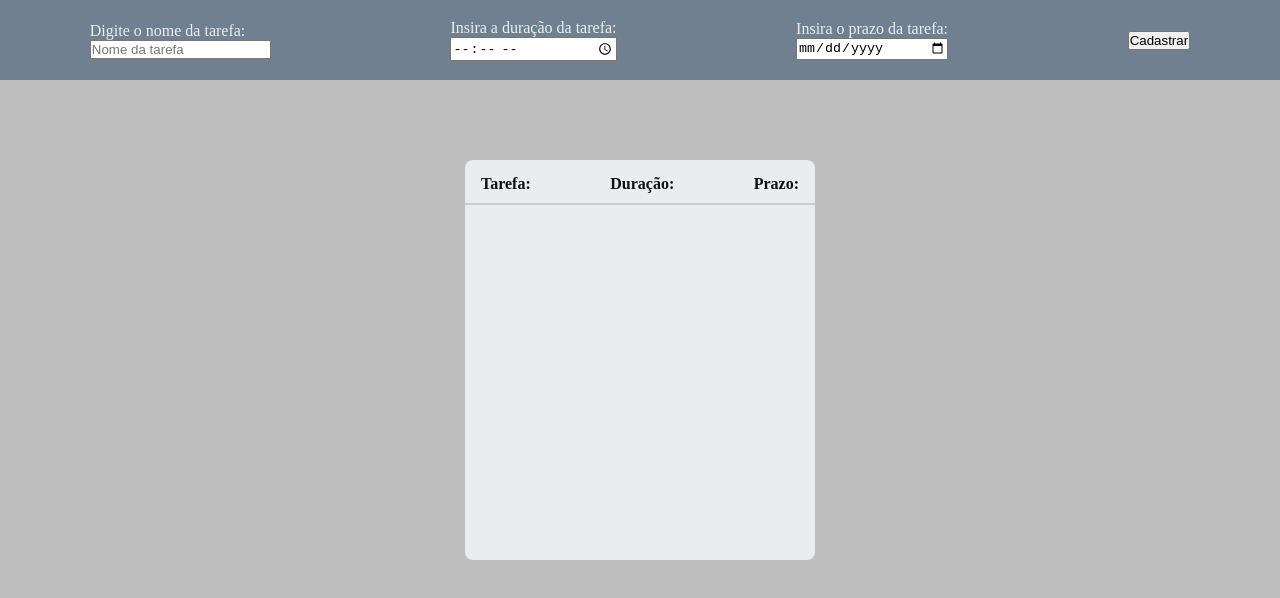
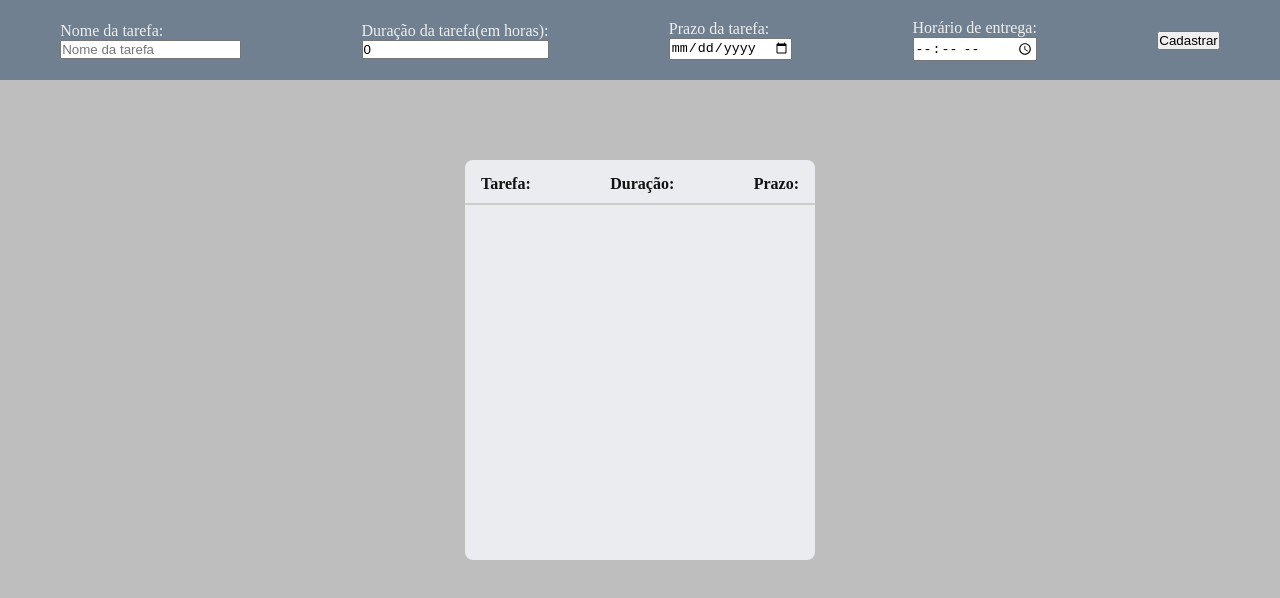
Before and after one commit to projeto-de-algoritmos/AgendaOrganizada, a React (Create React App) app in the folder agendaorganizada/: page / in a window 1280 px wide. Shown: the top 598 px of the page. Built offline with nearby package versions, Linux system fonts and the light colour scheme.

Commit message:
feat: make function to calculate min-lateness

```diff
--- a/agendaorganizada/public/index.html
+++ b/agendaorganizada/public/index.html
@@ -2,19 +2,16 @@
 <html lang="en">
   <head>
     <meta charset="utf-8" />
-    <link rel="icon" href="%PUBLIC_URL%/favicon.ico" />
     <meta name="viewport" content="width=device-width, initial-scale=1" />
     <meta name="theme-color" content="#000000" />
     <meta
       name="description"
       content="Web site created using create-react-app"
     />
-    <link rel="apple-touch-icon" href="%PUBLIC_URL%/logo192.png" />
     <!--
       manifest.json provides metadata used when your web app is installed on a
       user's mobile device or desktop. See https://developers.google.com/web/fundamentals/web-app-manifest/
     -->
-    <link rel="manifest" href="%PUBLIC_URL%/manifest.json" />
     <!--
       Notice the use of %PUBLIC_URL% in the tags above.
       It will be replaced with the URL of the `public` folder during the build.
--- a/agendaorganizada/src/App.tsx
+++ b/agendaorganizada/src/App.tsx
@@ -1,7 +1,8 @@
 import React, { useState } from 'react';
 import ITask from './utils/itask';
+import minimizeLateness from './utils/minimizeLateness';
+import transformDate from './utils/transformDate';
 import './index.css';
-
 
 // Quais são os dados da agenda?
 // Tarefa: Nome, Duração, Prazo máximo (campo date)
@@ -10,14 +11,12 @@ import './index.css';
 // Cadastrar uma nova tarefa
 // Remover uma tarefa
 
-
-
 const App: React.FC = () => {
   const [name, setName] = useState<string>('');
-  const [duration, setDuration] = useState<string>('');
+  const [duration, setDuration] = useState<number>(0);
   const [deadline, setDeadline] = useState<string>('');
+  const [deadlineHour, setDeadlineHour] = useState<string>('');
   const [tasks, setTasks] = useState<Array<ITask>>([]);
-  let id: number = 0;
 
   // const printaDados = (e: React.MouseEvent<HTMLButtonElement, MouseEvent>) => {
   //   e.preventDefault();
@@ -30,16 +29,17 @@ const App: React.FC = () => {
     e.preventDefault();
     const tasksArray = tasks;
     const task: ITask = {
-      id,
       name,
       duration,
+      transformedDeadline: transformDate(deadline),
+      deadlineHour,
       deadline,
     };
-    id += 1;
     tasksArray.push(task);
+    minimizeLateness(tasksArray);
     setTasks(tasksArray);
     setName('');
-    setDuration('');
+    setDuration(0);
     setDeadline('');
   };
 
@@ -47,7 +47,7 @@ const App: React.FC = () => {
     <div className="App">
       <form onSubmit={(e) => submitTask(e)}>
         <label htmlFor="name">
-          Digite o nome da tarefa:
+          Nome da tarefa:
           <input
             type="text"
             name="name"
@@ -58,23 +58,33 @@ const App: React.FC = () => {
           />
         </label>
         <label htmlFor="duration">
-          Insira a duração da tarefa:
+          Duração da tarefa(em horas):
           <input
-            type="time"
+            type="number"
             name="duration"
             id="duration"
             value={duration}
-            onChange={(e) => setDuration(e.target.value)}
+            onChange={(e) => setDuration(Number(e.target.value))}
           />
         </label>
         <label htmlFor="deadline">
-          Insira o prazo da tarefa:
+          Prazo da tarefa:
           <input
             type="date"
             name="deadline"
             id="deadline"
             value={deadline}
             onChange={(e) => setDeadline(e.target.value)}
+          />
+        </label>
+        <label htmlFor="deadlineHour">
+          Horário de entrega:
+          <input
+            type="time"
+            name="deadline_hour"
+            id="deadline_hour"
+            value={deadlineHour}
+            onChange={(e) => setDeadlineHour(e.target.value)}
           />
         </label>
         <button type="submit">Cadastrar</button>
@@ -87,9 +97,12 @@ const App: React.FC = () => {
             <p><strong>Prazo:</strong></p>
           </div>
           {tasks.map((task) => (
-            <div key={task.id} className="task">
+            <div key={task.name} className="task">
               <p>{task.name}</p>
-              <p>{task.duration}</p>
+              <p>
+                {task.duration}
+                h
+              </p>
               <p>{task.deadline}</p>
             </div>
           ))}
--- a/agendaorganizada/src/utils/itask.ts
+++ b/agendaorganizada/src/utils/itask.ts
@@ -1,8 +1,9 @@
 interface ITask {
-    id: number;
     name: string,
-    duration: string,
+    duration: number,
     deadline: string,
+    deadlineHour: string,
+    transformedDeadline: string
 }
 
 export default ITask;
--- /dev/null
+++ b/agendaorganizada/src/utils/minimizeLateness.ts
@@ -0,0 +1,36 @@
+import ITask from './itask';
+
+const compare = (taskA: ITask, taskB: ITask): number => {
+  if (taskA.deadline < taskB.deadline) {
+    return -1;
+  }
+  if (taskA.deadline > taskB.deadline) {
+    return 1;
+  }
+  return 0;
+};
+
+const max = (a: number, b: number): number => {
+  if (a > b) {
+    return a;
+  }
+  return b;
+};
+
+const minimizeLateness = (tasks: Array<ITask>): number => {
+  tasks.sort(compare);
+  const currentDate = new Date();
+  const dateInSeconds = Date.parse(currentDate.toDateString());
+  let startTime = 0;
+  let minLateness = 0;
+  tasks.forEach((task) => {
+    const [hour] = task.deadlineHour.split(':');
+    const deadlineDate = new Date(task.deadline).setHours(Number(hour));
+    const taskDeadline: number = (deadlineDate - dateInSeconds) / (1000 * 3600);
+    minLateness = max(minLateness, (task.duration + startTime) - taskDeadline);
+    startTime += task.duration;
+  });
+  return minLateness;
+};
+
+export default minimizeLateness;
--- /dev/null
+++ b/agendaorganizada/src/utils/transformDate.ts
@@ -0,0 +1,7 @@
+export default function transformDate(stringToTransform: string) {
+  const arrayOfStrings = stringToTransform.split('T');
+  let date = arrayOfStrings[0].split('-');
+  date = date.reverse();
+  const string = `${date[0]}/${date[1]}/${date[2]}`;
+  return (string);
+}
```
